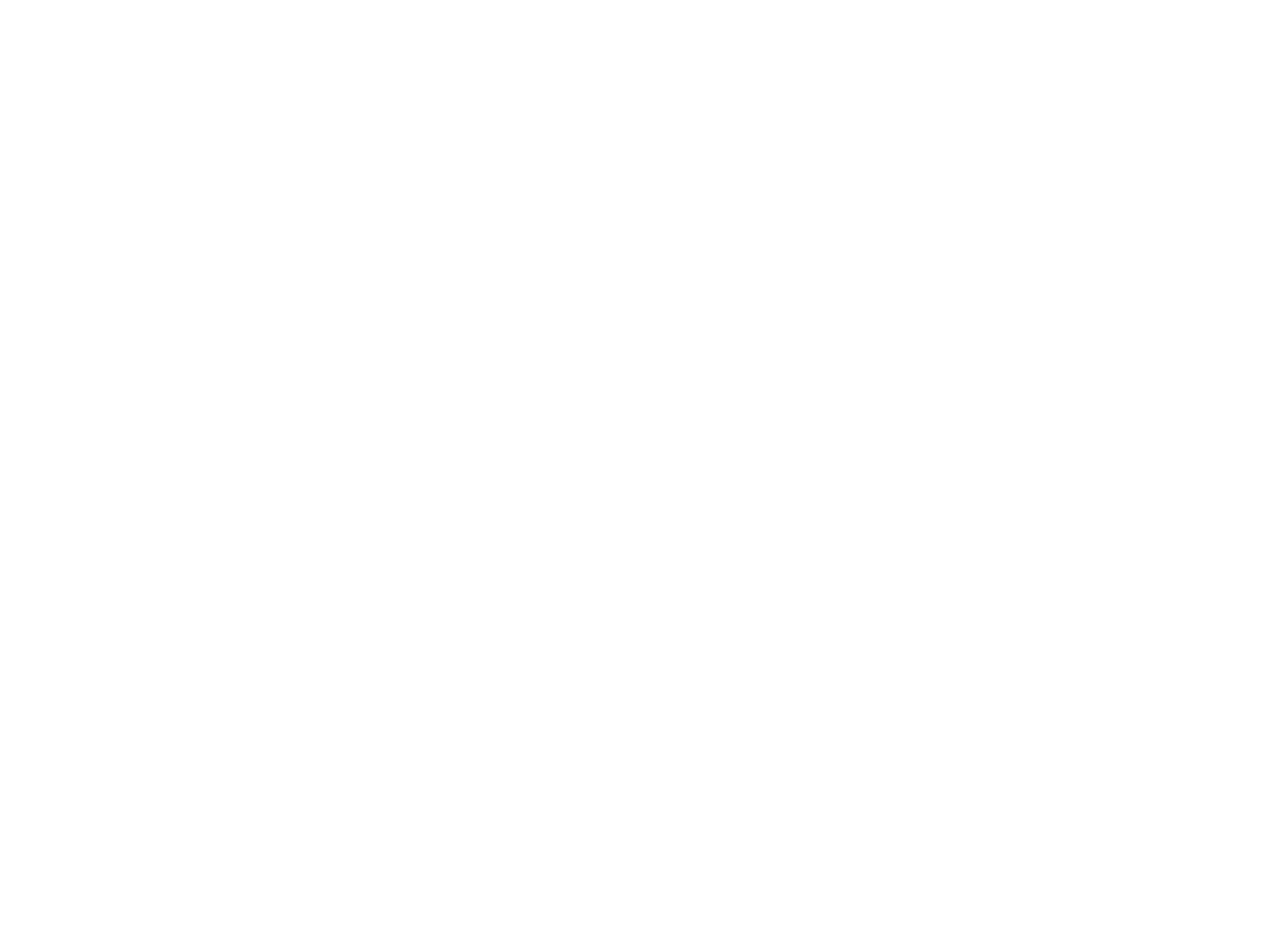
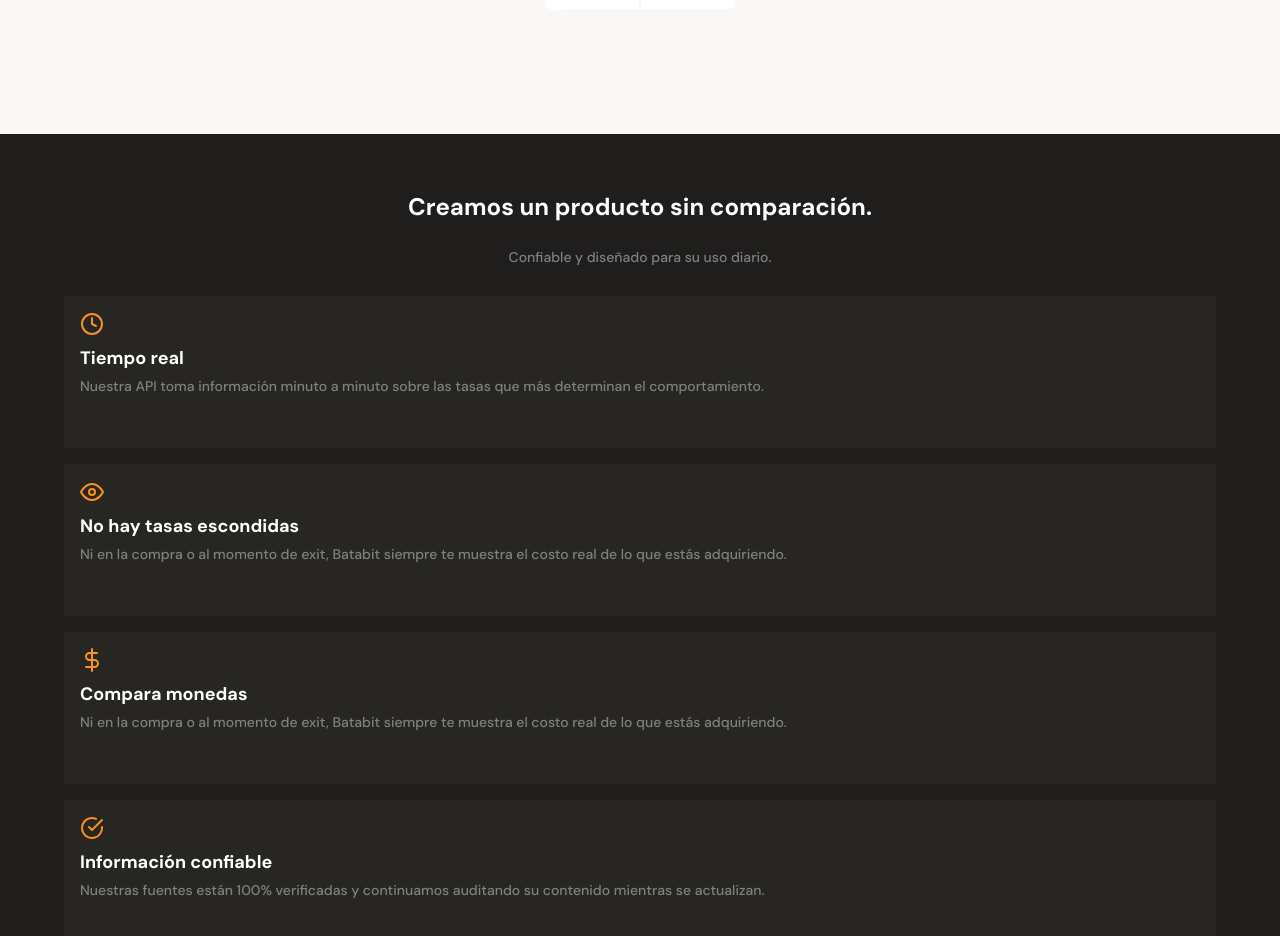
Before and after one commit to Victor-OT/batatabit, a React (Vite) app: page / in a window 1280 px wide. Shown: the part 880-1816 px from the top of the page. Before the commit the page ends 880 px from the top, so only its background shows below. Built offline with nearby package versions, Linux system fonts and the light colour scheme.

Commit message:
Se desarrolló la sección de beneficios de la página, para lo que se creó un componente BenefitsCard, y se mapeó llenando su información dependiendo de un array previamente creado

```diff
--- a/index.html
+++ b/index.html
@@ -2,9 +2,9 @@
 <html lang="en">
   <head>
     <meta charset="UTF-8" />
-    <link rel="icon" type="image/svg+xml" href="/vite.svg" />
+    <link rel="icon" type="image/svg+xml" href="/assets/icons/batata.svg" />
     <meta name="viewport" content="width=device-width, initial-scale=1.0" />
-    <title>Vite + React</title>
+    <title>Batatabit</title>
     <link rel="preconnect" href="https://fonts.googleapis.com">
     <link rel="preconnect" href="https://fonts.gstatic.com" crossorigin>
     <link href="https://fonts.googleapis.com/css2?family=DM+Sans:ital,opsz,wght@0,9..40,100..1000;1,9..40,100..1000&family=Inter:wght@100..900&display=swap" rel="stylesheet">
--- /dev/null
+++ b/src/BenefitsCard/BenefitsCard.css
@@ -0,0 +1,36 @@
+:root {
+    --bitcoin-orange: #f7931a;
+    --soft-orange: #ffe9d5;
+    --secondary-blue: #1a9af7;
+    --soft-blue: #e7f5ff;
+    --warm-black: #282623;
+    --black: #201e1c;
+    --grey: #bababa;
+    --off-white: #faf8f7;
+    --just-white: #fff;
+}
+
+.card-container {
+    background: var(--warm-black);
+    border-radius: 4px;
+    width: 100%;
+    height: 152px;
+    padding: 16px;
+    margin-bottom: 16px;
+}
+
+.element-card-container h2 {
+    font-size: 18px;
+    font-weight: bold;
+    line-height: 18px;
+    color: var(--just-white);
+    margin-top: 8px;
+}
+
+.element-card-container p {
+    font-size: 14px;
+    font-weight: 500;
+    line-height: 18px;
+    color: #808080;
+    margin-top: 10px;
+}
--- /dev/null
+++ b/src/BenefitsCard/index.jsx
@@ -0,0 +1,15 @@
+import './BenefitsCard.css'
+
+function BenefitsCard (props) {
+    return (
+        <div className='card-container'>
+            <div className='element-card-container'>
+                <img src={props.icon} alt="clock" />
+                <h2>{props.h2}</h2>
+                <p>{props.p}</p>
+            </div>
+        </div>
+    )
+}
+
+export {BenefitsCard}
--- a/src/MainPage/MainPage.css
+++ b/src/MainPage/MainPage.css
@@ -13,6 +13,7 @@
 header {
     display: flex;
     flex-direction: column;
+    position: relative;
     align-items: center;
     justify-content: center;
     text-align: center;
@@ -60,7 +61,7 @@
     border: none;
     border-radius: 4px;
     position: absolute;
-    bottom: 140px;
+    top: 310px;
     box-shadow: 2px 2px 4px rgba(89, 73, 30, 0.16);
 }
 
@@ -77,14 +78,13 @@
     text-align: center;
     width: 100%;
     min-width: 288px;
-    max-width: 900px;
-    height: auto;
+    height: 680px;
     background: var(--off-white);
 }
 
 .features-container img {
     size: 195px;
-    margin-top: 50px;
+    margin-top: 60px;
     margin-bottom: 30px;
 }
 
@@ -107,3 +107,43 @@
     line-height: 18px;
     color: #757575;
 }
+
+.benefits {
+    display: flex;
+    flex-direction: column;
+    align-items: center;
+    justify-content: center;
+
+    width: 100%;
+    min-width: 320px;
+    height: auto;
+    background: #201E1C;
+}
+
+.benefits-text-container {
+    width: 90%;
+    min-width: 288px;
+    text-align: center;
+    margin-top: 60px;
+    margin-bottom: 30px;
+
+}
+
+.benefits-text-container h2 {
+    font-size: 24px;
+    font-weight: bold;
+    line-height: 26px;
+    color: var(--just-white);
+}
+.benefits-text-container p {
+    font-size: 14px;
+    font-weight: 500;
+    line-height: 18px;
+    color: #808080;
+    margin-top: 28px;
+}
+
+.benefits-card-container {
+    width: 90%;
+    margin-bottom: 50px;
+}
--- a/src/MainPage/index.jsx
+++ b/src/MainPage/index.jsx
@@ -1,6 +1,32 @@
 import { Table } from '../Table'
+import { BenefitsCard } from '../BenefitsCard'
 import './MainPage.css'
+
 function MainPage () {
+
+    const benefitsCardInfo = [
+        {
+            icon: '../../assets/icons/clock.svg',
+            h2: 'Tiempo real',
+            p: 'Nuestra API toma información minuto a minuto sobre las tasas que más determinan el comportamiento.'
+        },
+        {
+            icon: '../../assets/icons/eye.svg',
+            h2: 'No hay tasas escondidas',
+            p: 'Ni en la compra o al momento de exit, Batabit siempre te muestra el costo real de lo que estás adquiriendo.'
+        },
+        {
+            icon: '../../assets/icons/dollar-sign.svg',
+            h2: 'Compara monedas',
+            p: 'Ni en la compra o al momento de exit, Batabit siempre te muestra el costo real de lo que estás adquiriendo.'
+        },
+        {
+            icon: '../../assets/icons/check-circle.svg',
+            h2: 'Información confiable',
+            p: 'Nuestras fuentes están 100% verificadas y continuamos auditando su contenido mientras se actualizan.'
+        }
+    ]
+
     return (
         <div>
             <header>
@@ -25,6 +51,34 @@
                     <Table />
                 </section>
             </section>
+            <section className='benefits'>
+                <div className='benefits-text-container'>
+                    <h2>Creamos un producto sin comparación.</h2>
+                    <p>Confiable y diseñado para su uso diario.</p>
+                </div>
+                <div  className='benefits-card-container'>
+                    {
+                        benefitsCardInfo.map(card => (
+                            <BenefitsCard
+                            key={benefitsCardInfo.indexOf(card)}
+                            icon={card.icon}
+                            h2={card.h2}
+                            p={card.p}/>
+                        ))
+                    }
+                </div>
+            </section>
+            <section>
+                <div className='plan-info-container'>
+                    <div className='text-plan-info-container'>
+                        <h2></h2>
+                        <p></p>
+                    </div>
+                    <div className='plan-card-container'>
+
+                    </div>
+                </div>
+            </section>
         </div>
     )
 
```
